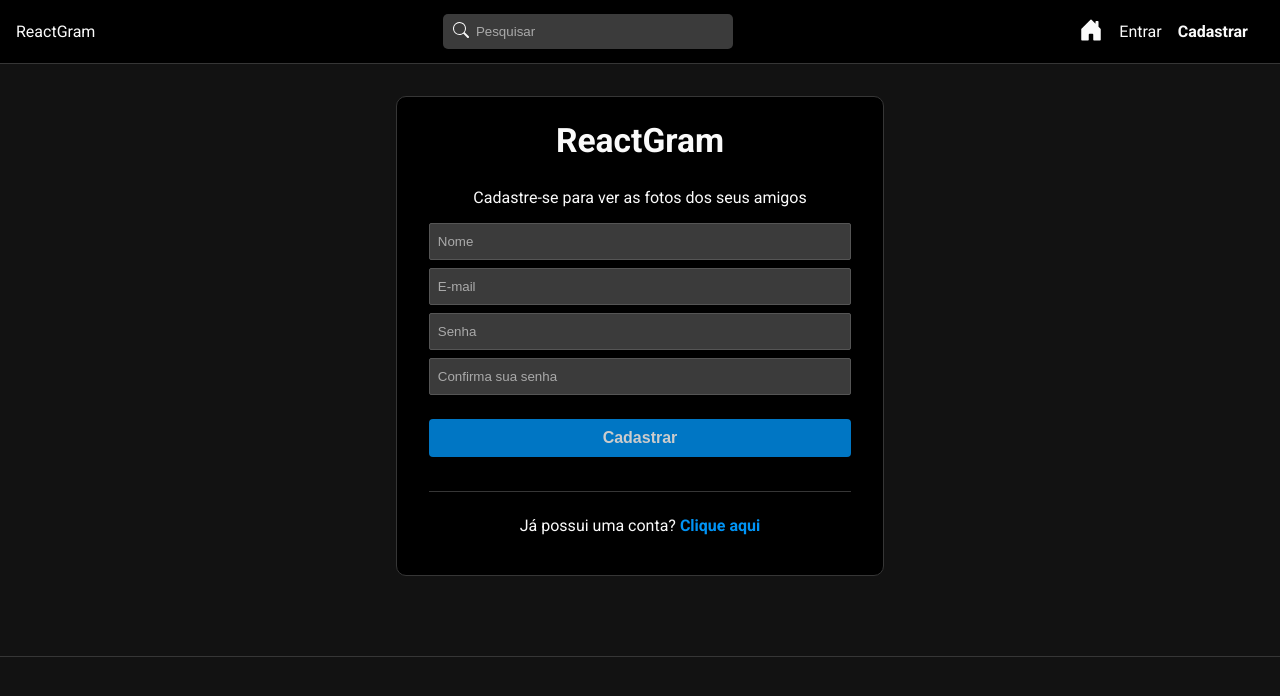
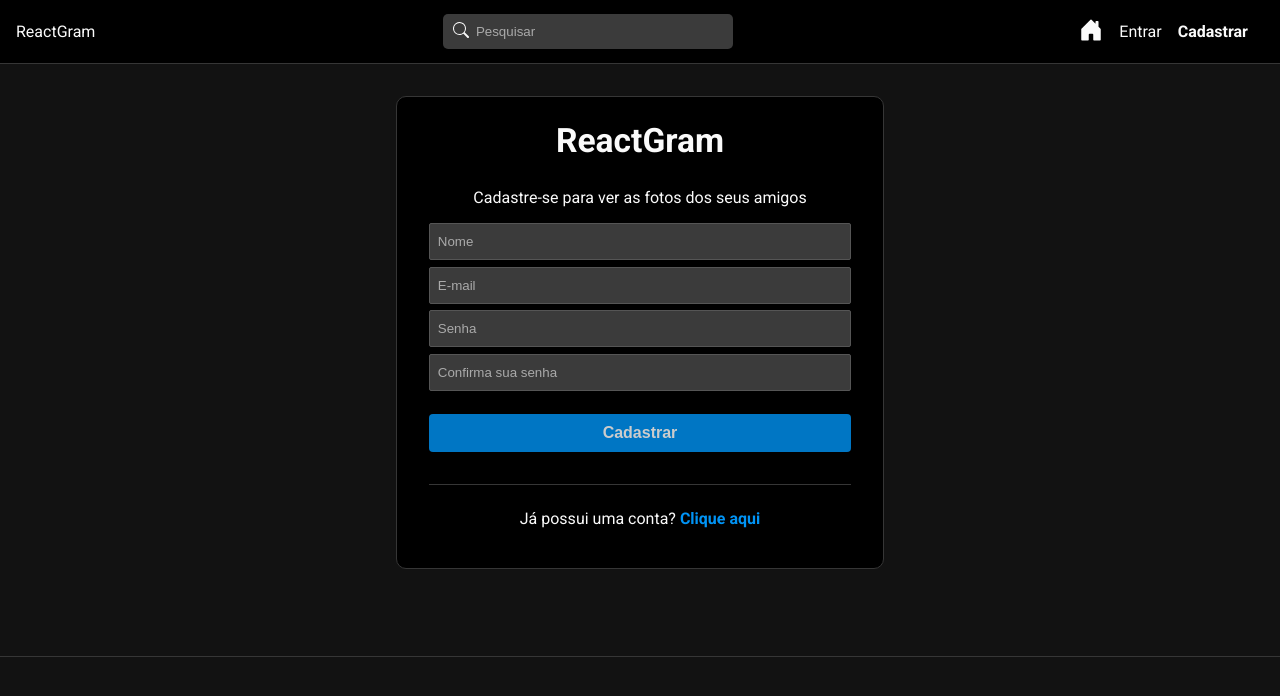
Before and after one commit to YuriCF1/Proj.Study-React-12, a React (Create React App) app in the folder frontend/: page /register in a window 1280 px wide. Shown: the top 696 px of the page. Built offline with nearby package versions, Linux system fonts and the light colour scheme.

Commit message:
Reseting the input margin

```diff
--- a/frontend/src/pages/Auth/Auth.css
+++ b/frontend/src/pages/Auth/Auth.css
@@ -35,3 +35,9 @@
 font-weight: bold;
 color: #0094f6;
 }
+
+/* Errors */
+
+input {
+    margin-bottom: .5em;
+}
```
